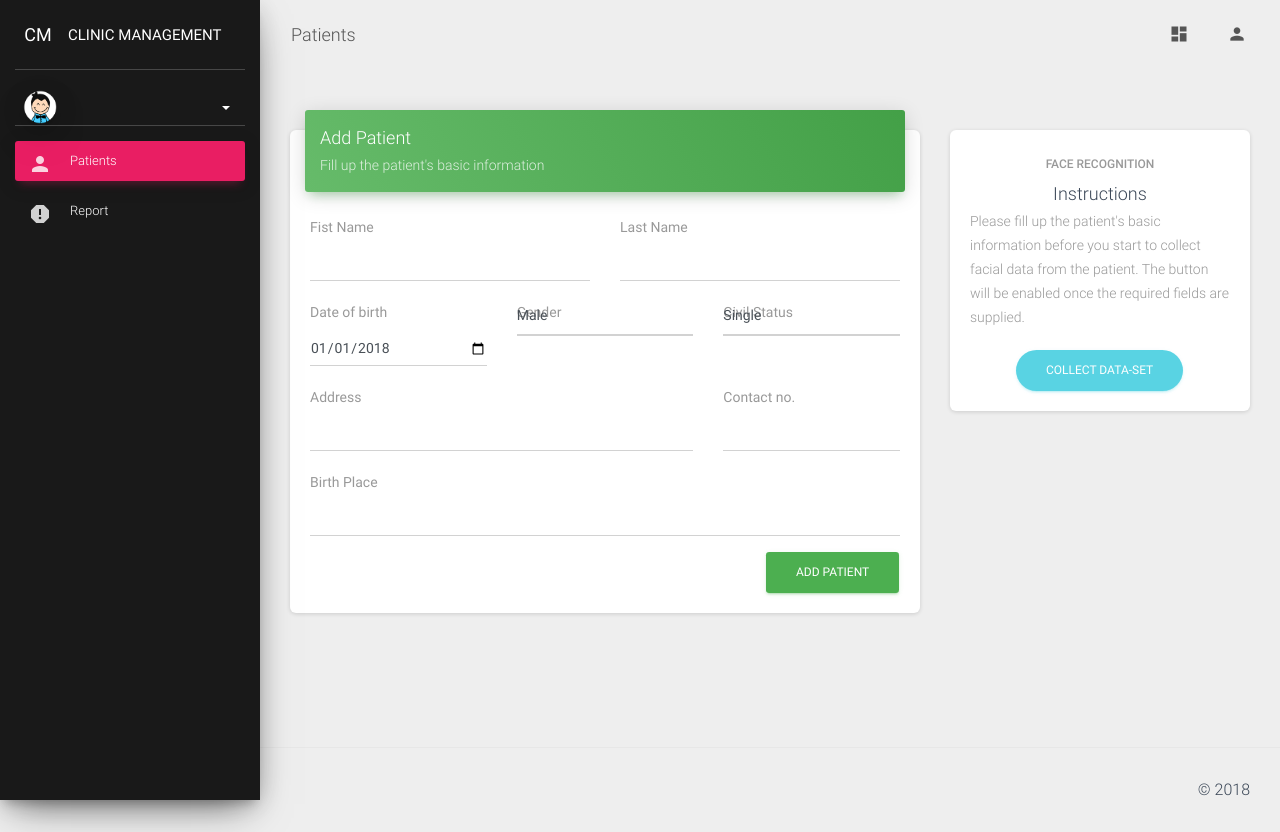
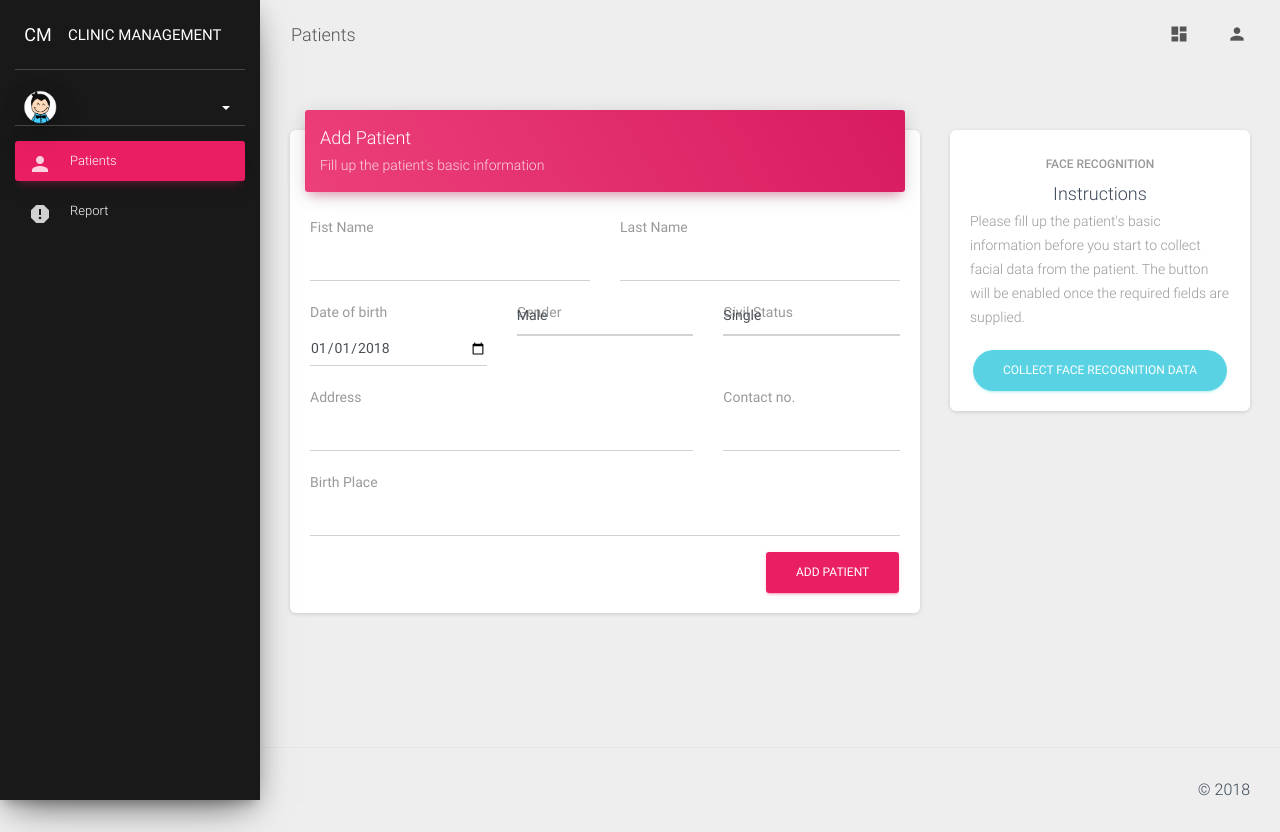
Before and after one commit to rcpelisco/CMS, a Python web app: template web_app/site/patients/templates/patients/create.html in a window 1280 px wide. Run offline with Jinja, Linux system fonts and the light colour scheme; the template is opened without the code that fills it, so the values that code supplies are empty; some libraries are stand-ins or nearby versions.

Commit message:
Updated ui colors

```diff
--- a/web_app/api/models/schema.py
+++ b/web_app/api/models/schema.py
@@ -28,7 +28,7 @@
     diagnosis = String()
     treatment = String()
     medical_case = String()
-    medical_report = String()
+    medical_status = String()
     note = String()
     patient = Nested('PatientSchema', exclude=('medical_records', ))
     created_at = DateTime('%Y-%m-%d %H:%M:%S')
@@ -36,7 +36,7 @@
 
     class Meta:
         fields = ('id', 'height', 'weight', 'bmi', 'bp', 'pr', 'temperature',
-            'complaint', 'diagnosis', 'treatment', 'medical_case', 'medical_report', 'note',
+            'complaint', 'diagnosis', 'treatment', 'medical_case', 'medical_status', 'note',
             'patient', 'created_at', 'updated_at')
         ordered=True
 
--- a/web_app/site/medical_records/templates/medical_records/create.html
+++ b/web_app/site/medical_records/templates/medical_records/create.html
@@ -5,7 +5,7 @@
 {% block content %}
 <div class="col-md-8">
   <div class="card">
-    <div class="card-header card-header-primary">
+    <div class="card-header card-header-rose">
       <h4 class="card-title">Medical Record</h4>
       <p class="card-category">Please enter appropriate information to the form provided below</p>
     </div>
@@ -132,7 +132,7 @@
             </div>
           </div>
         </div>
-        <button type="submit" class="btn btn-primary pull-right">Save</button>
+        <button type="submit" class="btn btn-rose pull-right">Save</button>
         <div class="clearfix"></div>
       </form>
     </div>
--- a/web_app/site/patients/templates/patients/create.html
+++ b/web_app/site/patients/templates/patients/create.html
@@ -5,7 +5,7 @@
 {% block content %}
 <div class="col-md-8">
   <div class="card">
-    <div class="card-header card-header-success">
+    <div class="card-header card-header-rose">
       <h4 class="card-title">Add Patient</h4>
       <p class="card-category">Fill up the patient's basic information</p>
     </div>
@@ -13,7 +13,7 @@
       <form method="POST" id="addPatientForm">
         <div class="row">
           <div class="col-md-6">
-            <div class="form-group form-group-success">
+            <div class="form-group">
               <label class="bmd-label-floating">Fist Name</label>
               <input type="text" class="form-control" name="first_name" required>
             </div>
@@ -76,7 +76,7 @@
             </div>
           </div>
         </div>
-        <button type="submit" class="btn btn-success pull-right"
+        <button type="submit" class="btn btn-rose pull-right"
           id="addPatientButton">Add Patient</button>
         <div class="clearfix"></div>
       </form>
@@ -93,7 +93,7 @@
         The button will be enabled once the required fields are supplied.
       </p>
       <button id="streamModalButton" type="button"
-        class="btn btn-info btn-round" disabled>Collect data-set</button>
+        class="btn btn-info btn-round" disabled>Collect Face Recognition Data</button>
     </div>
   </div>
 </div>
--- a/web_app/site/patients/templates/patients/edit.html
+++ b/web_app/site/patients/templates/patients/edit.html
@@ -5,7 +5,7 @@
 {% block content %}
 <div class="col-md-8">
   <div class="card">
-    <div class="card-header card-header-info">
+    <div class="card-header card-header-rose">
       <h4 class="card-title">Edit Patient</h4>
       <p class="card-category">Fill up the patient's basic information</p>
     </div>
@@ -82,7 +82,7 @@
             </div>
           </div>
         </div>
-        <button type="submit" class="btn btn-info pull-right">Save</button>
+        <button type="submit" class="btn btn-rose pull-right">Save</button>
         <div class="clearfix"></div>
       </form>
     </div>
@@ -99,7 +99,7 @@
         the facial recognition equipped in this application
       </p>
       <button id="streamModalButton" type="button"
-        class="btn btn-info btn-round">Collect data-set</button>
+        class="btn btn-info btn-round">Collect Face Recognition Data</button>
     </div>
   </div>
 </div>
--- a/web_app/site/patients/templates/patients/show.html
+++ b/web_app/site/patients/templates/patients/show.html
@@ -8,7 +8,7 @@
     {% for record in patient.medical_records|sort(True, attribute='id') %}
     <div class="card-{{ record.id }}">
       <div class="card">
-        <div class="card-header card-header-success">
+        <div class="card-header card-header-rose">
           <h4 class="card-title">{{ record.diagnosis }}</h4>
           <p class="card-category">{{ record.created_at|datetime }}</p>
         </div>
@@ -186,7 +186,7 @@
         </div>
       </div>
       <hr>
-      <a href="#" class="btn btn-primary btn-round btn-create-record">Add Medical Record</a>
+      <a href="#" class="btn btn-rose btn-round btn-create-record">Add Medical Record</a>
 
       <a href="{{ url_for('patients.edit', patient=patient.id) }}"
         class="btn btn-info btn-round">Edit Patient</a>
```
